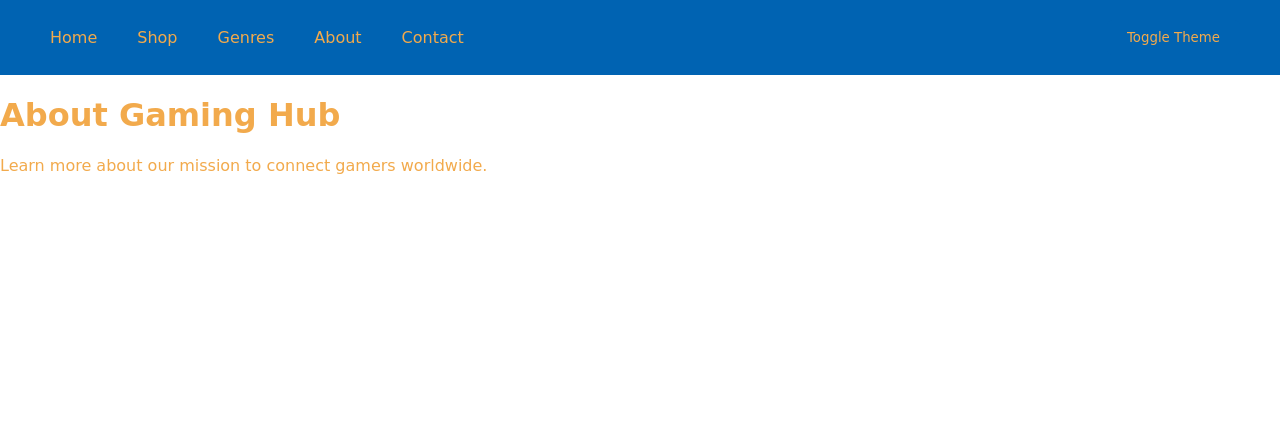
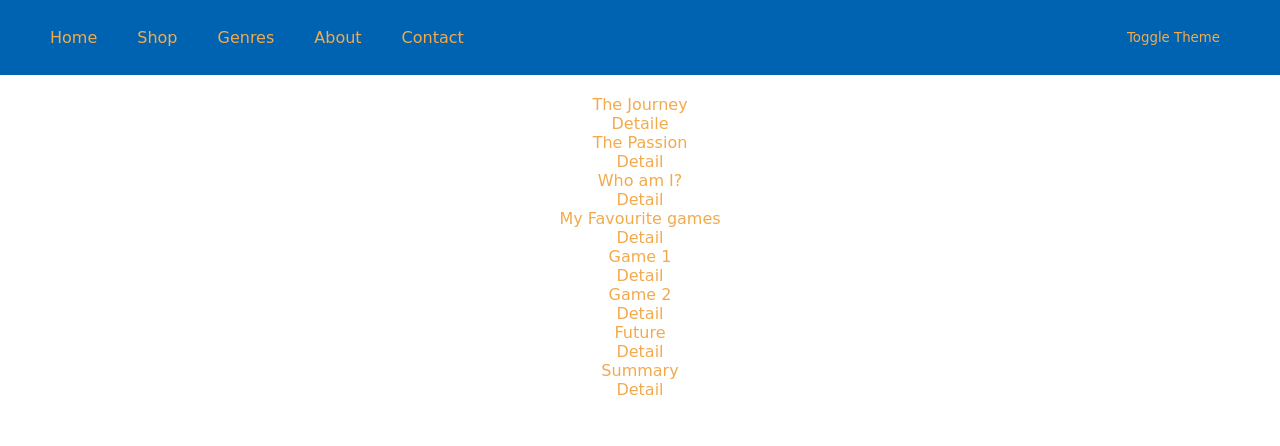
Before and after one commit to ShaneZD/Python_Flask_Project, a Flask app: page /about in a window 1280 px wide. Shown: the top 446 px of the page. Run offline with Flask 3, Linux system fonts and the light colour scheme.

Commit message:
Update about.html
added 4x2 grid template for about us page fitted with classes for styling and javascript implementation

```diff
--- a/templates/about.html
+++ b/templates/about.html
@@ -3,8 +3,44 @@
 {% block title %}About Us - Gaming Hub{% endblock %}
 
 {% block content %}
-<main>
-    <h1>About Gaming Hub</h1>
-    <p>Learn more about our mission to connect gamers worldwide.</p>
+<main class="main-content">
+    <div class="text-content-grid">
+        <div class="text-box">
+            <div class="summary">The Journey</div>
+            <div class="full-text">Detaile</div>
+        </div>
+        <div class="text-box">
+            <div class="summary">The Passion</div>
+            <div class="full-text">Detail</div>
+        </div>
+        <div class="text-box">
+            <div class="summary">Who am I?</div>
+            <div class="full-text">Detail</div>
+        </div>
+        <div class="text-box">
+            <div class="summary">My Favourite games</div>
+            <div class="full-text">Detail</div>
+        </div>
+        <div class="text-box">
+            <div class="summary">Game 1</div>
+            <div class="full-text">Detail</div>
+        </div>
+        <div class="text-box">
+            <div class="summary">Game 2</div>
+            <div class="full-text">Detail</div>
+        </div>
+        <div class="text-box">
+            <div class="summary">Future</div>
+            <div class="full-text">Detail</div>
+        </div>
+        <div class="text-box">
+            <div class="summary">Summary</div>
+            <div class="full-text">Detail</div>
+        </div>
+    </div>
 </main>
+<div id="hero-slider" class="slider">
+    <img src="/static/images/gaming.jpg" alt="Gaming Event" height="200px" width="55%">
+    <img src="/static/images/gaming2.jpg" alt="Community" height="200px" width="55%">
+</div>
 {% endblock %}
```
